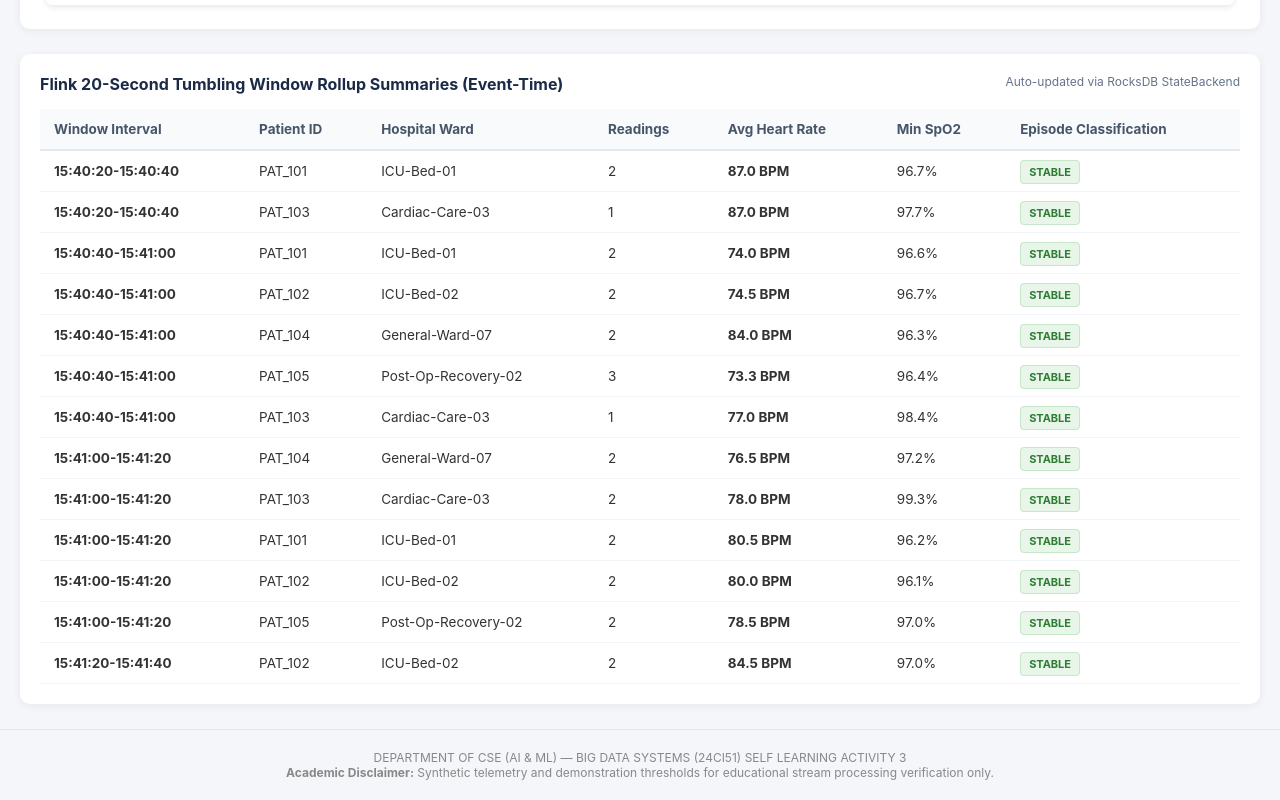
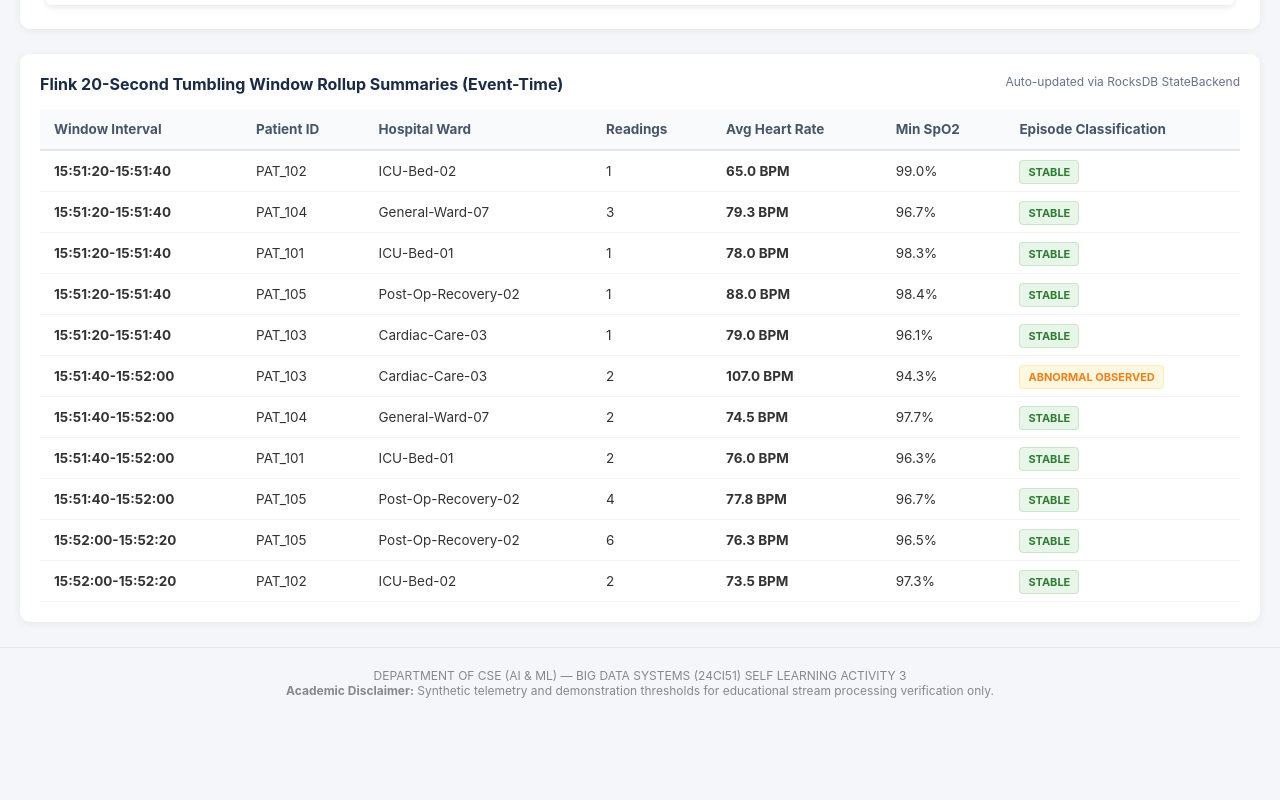
Before and after one commit to AdityaMundra26/big-data-systems-24ci51, a plain HTML site: page activity_3_flink/index.html in a window 1280 px wide. Shown: the part 1305-2105 px from the top of the page. After the commit the page ends 2023 px from the top, so only its background shows below. Drawn offline with nearby package versions, Linux system fonts and the light colour scheme.

```diff
--- a/activity_3_flink/index.html
+++ b/activity_3_flink/index.html
@@ -66,12 +66,12 @@
             </div>
             <div class="kpi-card alert-card">
                 <div class="kpi-label">Immediate Critical Alerts</div>
-                <div class="kpi-val" style="color: #c62828;">0 Alerts</div>
+                <div class="kpi-val" style="color: #c62828;">1 Alerts</div>
                 <div class="kpi-sub">Filtered Acute Tachycardia / Hypoxemia</div>
             </div>
             <div class="kpi-card window-card">
                 <div class="kpi-label">Tumbling Windows Closed</div>
-                <div class="kpi-val" style="color: #2e7d32;">13 Windows</div>
+                <div class="kpi-val" style="color: #2e7d32;">11 Windows</div>
                 <div class="kpi-sub">20-Second Event-Time Evaluation</div>
             </div>
             <div class="kpi-card patient-card">
@@ -122,132 +122,112 @@
                 <tbody>
 
         <tr>
-            <td><strong>15:40:20-15:40:40</strong></td>
-            <td><code>PAT_101</code></td>
-            <td>ICU-Bed-01</td>
-            <td>2</td>
-            <td><strong>87.0 BPM</strong></td>
+            <td><strong>15:51:20-15:51:40</strong></td>
+            <td><code>PAT_102</code></td>
+            <td>ICU-Bed-02</td>
+            <td>1</td>
+            <td><strong>65.0 BPM</strong></td>
+            <td>99.0%</td>
+            <td><span class="badge badge-stable">STABLE</span></td>
+        </tr>
+
+        <tr>
+            <td><strong>15:51:20-15:51:40</strong></td>
+            <td><code>PAT_104</code></td>
+            <td>General-Ward-07</td>
+            <td>3</td>
+            <td><strong>79.3 BPM</strong></td>
             <td>96.7%</td>
             <td><span class="badge badge-stable">STABLE</span></td>
         </tr>
 
         <tr>
-            <td><strong>15:40:20-15:40:40</strong></td>
+            <td><strong>15:51:20-15:51:40</strong></td>
+            <td><code>PAT_101</code></td>
+            <td>ICU-Bed-01</td>
+            <td>1</td>
+            <td><strong>78.0 BPM</strong></td>
+            <td>98.3%</td>
+            <td><span class="badge badge-stable">STABLE</span></td>
+        </tr>
+
+        <tr>
+            <td><strong>15:51:20-15:51:40</strong></td>
+            <td><code>PAT_105</code></td>
+            <td>Post-Op-Recovery-02</td>
+            <td>1</td>
+            <td><strong>88.0 BPM</strong></td>
+            <td>98.4%</td>
+            <td><span class="badge badge-stable">STABLE</span></td>
+        </tr>
+
+        <tr>
+            <td><strong>15:51:20-15:51:40</strong></td>
             <td><code>PAT_103</code></td>
             <td>Cardiac-Care-03</td>
             <td>1</td>
-            <td><strong>87.0 BPM</strong></td>
+            <td><strong>79.0 BPM</strong></td>
+            <td>96.1%</td>
+            <td><span class="badge badge-stable">STABLE</span></td>
+        </tr>
+
+        <tr>
+            <td><strong>15:51:40-15:52:00</strong></td>
+            <td><code>PAT_103</code></td>
+            <td>Cardiac-Care-03</td>
+            <td>2</td>
+            <td><strong>107.0 BPM</strong></td>
+            <td>94.3%</td>
+            <td><span class="badge badge-warning">ABNORMAL OBSERVED</span></td>
+        </tr>
+
+        <tr>
+            <td><strong>15:51:40-15:52:00</strong></td>
+            <td><code>PAT_104</code></td>
+            <td>General-Ward-07</td>
+            <td>2</td>
+            <td><strong>74.5 BPM</strong></td>
             <td>97.7%</td>
             <td><span class="badge badge-stable">STABLE</span></td>
         </tr>
 
         <tr>
-            <td><strong>15:40:40-15:41:00</strong></td>
+            <td><strong>15:51:40-15:52:00</strong></td>
             <td><code>PAT_101</code></td>
             <td>ICU-Bed-01</td>
             <td>2</td>
-            <td><strong>74.0 BPM</strong></td>
-            <td>96.6%</td>
+            <td><strong>76.0 BPM</strong></td>
+            <td>96.3%</td>
             <td><span class="badge badge-stable">STABLE</span></td>
         </tr>
 
         <tr>
-            <td><strong>15:40:40-15:41:00</strong></td>
-            <td><code>PAT_102</code></td>
-            <td>ICU-Bed-02</td>
-            <td>2</td>
-            <td><strong>74.5 BPM</strong></td>
+            <td><strong>15:51:40-15:52:00</strong></td>
+            <td><code>PAT_105</code></td>
+            <td>Post-Op-Recovery-02</td>
+            <td>4</td>
+            <td><strong>77.8 BPM</strong></td>
             <td>96.7%</td>
             <td><span class="badge badge-stable">STABLE</span></td>
         </tr>
 
         <tr>
-            <td><strong>15:40:40-15:41:00</strong></td>
-            <td><code>PAT_104</code></td>
-            <td>General-Ward-07</td>
-            <td>2</td>
-            <td><strong>84.0 BPM</strong></td>
-            <td>96.3%</td>
+            <td><strong>15:52:00-15:52:20</strong></td>
+            <td><code>PAT_105</code></td>
+            <td>Post-Op-Recovery-02</td>
+            <td>6</td>
+            <td><strong>76.3 BPM</strong></td>
+            <td>96.5%</td>
             <td><span class="badge badge-stable">STABLE</span></td>
         </tr>
 
         <tr>
-            <td><strong>15:40:40-15:41:00</strong></td>
-            <td><code>PAT_105</code></td>
-            <td>Post-Op-Recovery-02</td>
-            <td>3</td>
-            <td><strong>73.3 BPM</strong></td>
-            <td>96.4%</td>
-            <td><span class="badge badge-stable">STABLE</span></td>
-        </tr>
-
-        <tr>
-            <td><strong>15:40:40-15:41:00</strong></td>
-            <td><code>PAT_103</code></td>
-            <td>Cardiac-Care-03</td>
-            <td>1</td>
-            <td><strong>77.0 BPM</strong></td>
-            <td>98.4%</td>
-            <td><span class="badge badge-stable">STABLE</span></td>
-        </tr>
-
-        <tr>
-            <td><strong>15:41:00-15:41:20</strong></td>
-            <td><code>PAT_104</code></td>
-            <td>General-Ward-07</td>
-            <td>2</td>
-            <td><strong>76.5 BPM</strong></td>
-            <td>97.2%</td>
-            <td><span class="badge badge-stable">STABLE</span></td>
-        </tr>
-
-        <tr>
-            <td><strong>15:41:00-15:41:20</strong></td>
-            <td><code>PAT_103</code></td>
-            <td>Cardiac-Care-03</td>
-            <td>2</td>
-            <td><strong>78.0 BPM</strong></td>
-            <td>99.3%</td>
-            <td><span class="badge badge-stable">STABLE</span></td>
-        </tr>
-
-        <tr>
-            <td><strong>15:41:00-15:41:20</strong></td>
-            <td><code>PAT_101</code></td>
-            <td>ICU-Bed-01</td>
-            <td>2</td>
-            <td><strong>80.5 BPM</strong></td>
-            <td>96.2%</td>
-            <td><span class="badge badge-stable">STABLE</span></td>
-        </tr>
-
-        <tr>
-            <td><strong>15:41:00-15:41:20</strong></td>
+            <td><strong>15:52:00-15:52:20</strong></td>
             <td><code>PAT_102</code></td>
             <td>ICU-Bed-02</td>
             <td>2</td>
-            <td><strong>80.0 BPM</strong></td>
-            <td>96.1%</td>
-            <td><span class="badge badge-stable">STABLE</span></td>
-        </tr>
-
-        <tr>
-            <td><strong>15:41:00-15:41:20</strong></td>
-            <td><code>PAT_105</code></td>
-            <td>Post-Op-Recovery-02</td>
-            <td>2</td>
-            <td><strong>78.5 BPM</strong></td>
-            <td>97.0%</td>
-            <td><span class="badge badge-stable">STABLE</span></td>
-        </tr>
-
-        <tr>
-            <td><strong>15:41:20-15:41:40</strong></td>
-            <td><code>PAT_102</code></td>
-            <td>ICU-Bed-02</td>
-            <td>2</td>
-            <td><strong>84.5 BPM</strong></td>
-            <td>97.0%</td>
+            <td><strong>73.5 BPM</strong></td>
+            <td>97.3%</td>
             <td><span class="badge badge-stable">STABLE</span></td>
         </tr>
 
```
Also changed, not shown: 4 other files.
